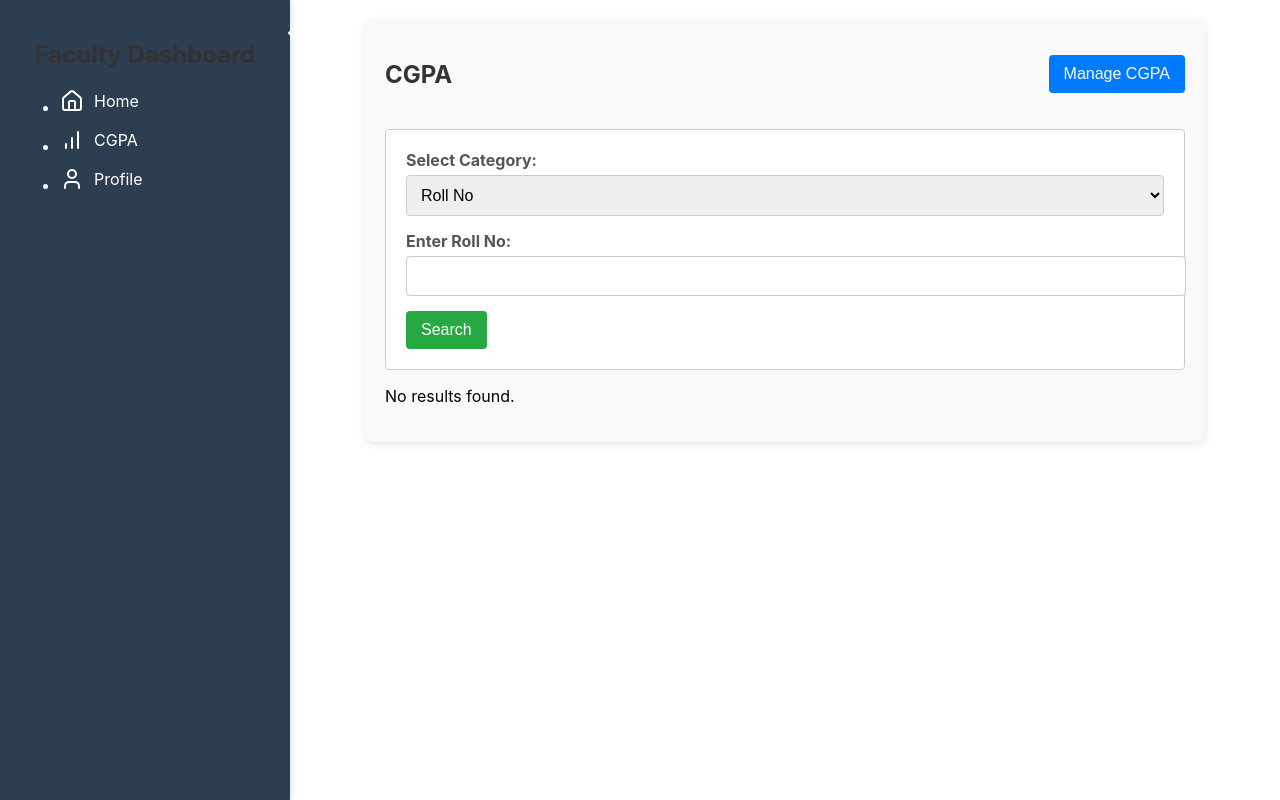
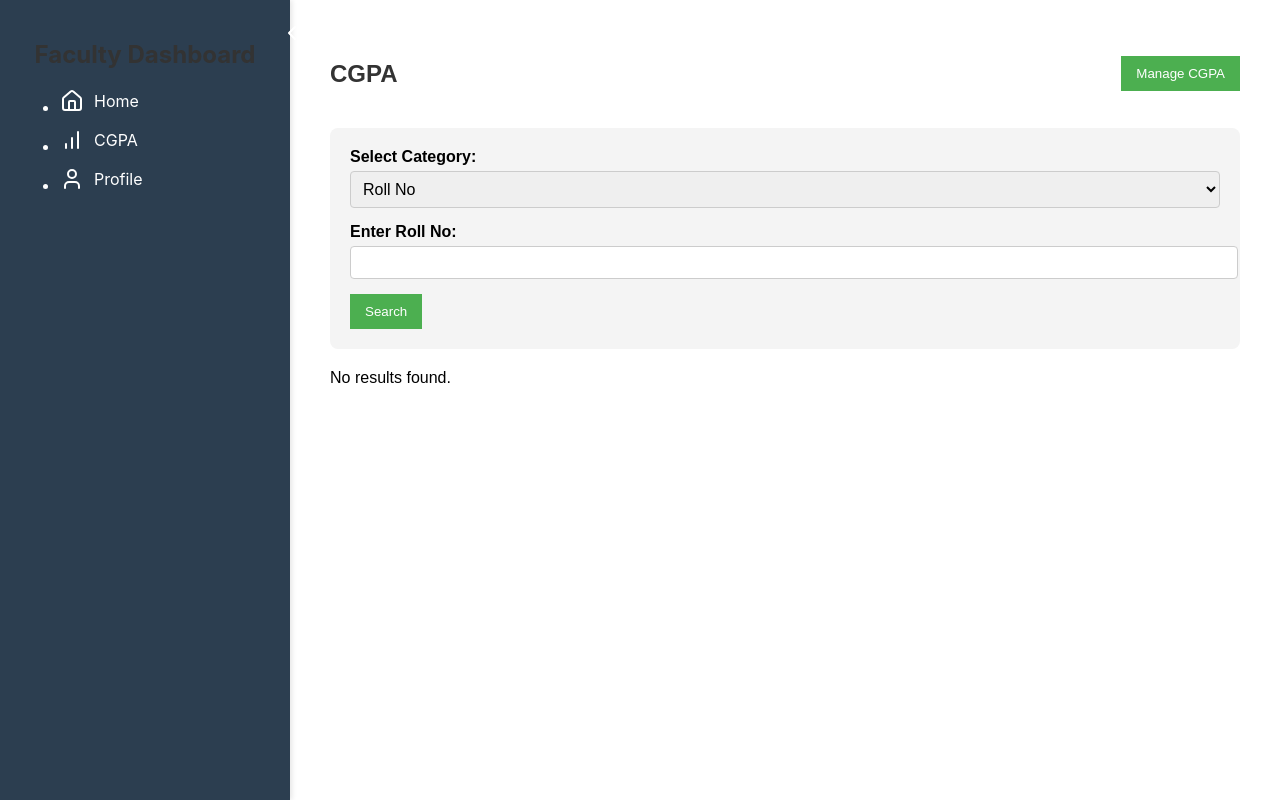
Before and after one commit to srk-sivaramakrishnan/CGPA, a React (Create React App) app in the folder faculty/: page /dashboard/cgpa in a window 1280 px wide. Built offline with nearby package versions, Linux system fonts and the light colour scheme.

Commit message:
first commit

```diff
--- a/faculty/src/components/Faculty/CGPA.js
+++ b/faculty/src/components/Faculty/CGPA.js
@@ -1,3 +1,5 @@
+// CGPA.js
+
 import React, { useState } from 'react';
 import { useNavigate } from 'react-router-dom';
 import axios from 'axios';
@@ -12,10 +14,11 @@ function CGPA() {
     const [searchValue, setSearchValue] = useState('');
     const [results, setResults] = useState([]); // State for storing fetched results
     const [error, setError] = useState(''); // State for handling errors
+    const [isModalOpen, setIsModalOpen] = useState(false); // Modal open state
+    const [modalData, setModalData] = useState({}); // Data for the modal
 
     // State variables for classwise search
     const [department, setDepartment] = useState('');
-    const [facultyClass, setFacultyClass] = useState('');
     const [section, setSection] = useState('');
     const [batch, setBatch] = useState('');
 
@@ -31,20 +34,14 @@ function CGPA() {
 
             // Add additional filters for classwise search
             if (searchCategory === 'classwise') {
-                params = {
-                    ...params,
-                    department,
-                    facultyClass,
-                    section,
-                    batch
-                };
+                params = { ...params, department, section, batch };
             }
 
             const response = await axios.get(`${baseURL}/faculty/cgpa-calculation`, {
                 params: params,
                 headers: {
-                    Authorization: `Bearer ${token}`
-                }
+                    Authorization: `Bearer ${token}`,
+                },
             });
             setResults(response.data);
             setError('');
@@ -52,6 +49,16 @@ function CGPA() {
             console.error('Error fetching CGPA results:', error);
             setError('Failed to fetch CGPA results.');
         }
+    };
+
+
+    const handleRowClick = (data) => {
+        setModalData(data);
+        setIsModalOpen(true);
+    };
+
+    const closeModal = () => {
+        setIsModalOpen(false);
     };
 
     return (
@@ -96,7 +103,12 @@ function CGPA() {
                     <>
                         <div className="form-group">
                             <label htmlFor="department">Department:</label>
-                            <select id="department" value={department} onChange={(e) => setDepartment(e.target.value)} required>
+                            <select
+                                id="department"
+                                value={department}
+                                onChange={(e) => setDepartment(e.target.value)}
+                                required
+                            >
                                 <option value="">Select Department</option>
                                 <option value="CSE">CSE</option>
                                 <option value="ECE">ECE</option>
@@ -107,19 +119,13 @@ function CGPA() {
                         </div>
 
                         <div className="form-group">
-                            <label htmlFor="facultyClass">Class:</label>
-                            <select id="facultyClass" value={facultyClass} onChange={(e) => setFacultyClass(e.target.value)} required>
-                                <option value="">Select Class</option>
-                                <option value="1st Year">1st Year</option>
-                                <option value="2nd Year">2nd Year</option>
-                                <option value="3rd Year">3rd Year</option>
-                                <option value="4th Year">4th Year</option>
-                            </select>
-                        </div>
-
-                        <div className="form-group">
                             <label htmlFor="section">Section:</label>
-                            <select id="section" value={section} onChange={(e) => setSection(e.target.value)} required>
+                            <select
+                                id="section"
+                                value={section}
+                                onChange={(e) => setSection(e.target.value)}
+                                required
+                            >
                                 <option value="">Select Section</option>
                                 <option value="A">A</option>
                                 <option value="B">B</option>
@@ -128,7 +134,12 @@ function CGPA() {
 
                         <div className="form-group">
                             <label htmlFor="batch">Batch:</label>
-                            <select id="batch" value={batch} onChange={(e) => setBatch(e.target.value)} required>
+                            <select
+                                id="batch"
+                                value={batch}
+                                onChange={(e) => setBatch(e.target.value)}
+                                required
+                            >
                                 <option value="">Select Batch</option>
                                 <option value="2021-2025">2021-2025</option>
                                 <option value="2022-2026">2022-2026</option>
@@ -159,7 +170,11 @@ function CGPA() {
                         </thead>
                         <tbody>
                             {results.map((result, index) => (
-                                <tr key={index}>
+                                <tr
+                                    key={index}
+                                    onClick={() => handleRowClick(result)}
+                                    className="clickable-row"
+                                >
                                     <td>{result['Roll No']}</td>
                                     <td>{result['Register Number']}</td>
                                     <td>{result['Student Name']}</td>
@@ -172,6 +187,24 @@ function CGPA() {
                     <p>No results found.</p>
                 )}
             </div>
+
+            {/* Modal for displaying fetched data */}
+            {isModalOpen && (
+    <div className="cgpa-modal-overlay">
+        <div className="cgpa-modal-content">
+            <button className="cgpa-close-modal" onClick={closeModal}>
+                &times;
+            </button>
+            <h3>Student Details</h3>
+            <p><strong>Roll No:</strong> {modalData['Roll No']}</p>
+            <p><strong>Register No:</strong> {modalData['Register Number']}</p>
+            <p><strong>Student Name:</strong> {modalData['Student Name']}</p>
+            <p><strong>CGPA:</strong> {modalData.CGPA}</p>
+        </div>
+    </div>
+)}
+
+
         </div>
     );
 }
--- a/faculty/src/components/Faculty/ManageCGPA.js
+++ b/faculty/src/components/Faculty/ManageCGPA.js
@@ -210,6 +210,9 @@ function ManageCGPA() {
     semester,
     totalScore: result.totalScore,
     totalCredits: result.totalCredits,
+    department,  // Include department value
+    section,     // Include section value
+    batch,       // Include batch value
   }));
 
   const chunkedData = chunkArray(gpaData, 10); // Split data into chunks of 10
@@ -228,6 +231,7 @@ function ManageCGPA() {
     alert('Failed to store GPA results. Please try again.');
   }
 };
+
 
     return (
       <div className="calculating-cgpa-container">
--- a/faculty/src/styles/Faculty/CGPA.css
+++ b/faculty/src/styles/Faculty/CGPA.css
@@ -1,82 +1,120 @@
 .cgpa-container {
-    max-width: 800px; /* Limit width of the container */
-    margin: 0 auto; /* Center the container */
-    padding: 20px; /* Add padding */
-    background-color: #f9f9f9; /* Light background color */
-    border-radius: 8px; /* Rounded corners */
-    box-shadow: 0 2px 8px rgba(0, 0, 0, 0.1); /* Subtle shadow */
+    font-family: Arial, sans-serif;
+    padding: 20px;
 }
 
 .cgpa-header {
-    display: flex; /* Use flexbox for header layout */
-    justify-content: space-between; /* Space out header items */
-    align-items: center; /* Center items vertically */
-    margin-bottom: 20px; /* Spacing below header */
-}
-
-.cgpa-header h2 {
-    font-size: 24px; /* Font size for the header */
-    color: #333; /* Dark color for the text */
+    display: flex;
+    justify-content: space-between;
+    align-items: center;
+    margin-bottom: 20px;
 }
 
 .cgpa-control-button {
-    padding: 10px 15px; /* Padding for the button */
-    font-size: 16px; /* Font size */
-    color: #fff; /* White text color */
-    background-color: #007bff; /* Bootstrap primary color */
-    border: none; /* No border */
-    border-radius: 4px; /* Rounded corners */
-    cursor: pointer; /* Pointer on hover */
-    transition: background-color 0.3s; /* Transition effect */
-}
-
-.cgpa-control-button:hover {
-    background-color: #0056b3; /* Darker blue on hover */
+    padding: 10px 15px;
+    background-color: #4CAF50;
+    color: white;
+    border: none;
+    cursor: pointer;
 }
 
 .search-form {
-    margin-top: 20px; /* Spacing above the form */
-    border: 1px solid #ccc; /* Light border */
-    border-radius: 4px; /* Rounded corners */
-    padding: 20px; /* Padding inside the form */
-    background-color: #fff; /* White background for form */
+    margin-bottom: 20px;
+    background-color: #f4f4f4;
+    padding: 20px;
+    border-radius: 8px;
 }
 
 .form-group {
-    margin-bottom: 15px; /* Spacing between form groups */
+    margin-bottom: 15px;
 }
 
-label {
-    display: block; /* Labels on new line */
-    margin-bottom: 5px; /* Spacing below label */
-    font-weight: bold; /* Bold font */
-    color: #555; /* Dark grey color */
+.form-group label {
+    display: block;
+    font-weight: bold;
 }
 
-select, input[type="text"] {
-    width: 100%; /* Full width */
-    padding: 10px; /* Padding inside input */
-    border: 1px solid #ccc; /* Light border */
-    border-radius: 4px; /* Rounded corners */
-    font-size: 16px; /* Font size */
-}
-
-input[type="text"]:focus, select:focus {
-    border-color: #007bff; /* Highlight border on focus */
-    outline: none; /* Remove default outline */
+.form-group select,
+.form-group input {
+    width: 100%;
+    padding: 8px;
+    border-radius: 4px;
+    border: 1px solid #ccc;
 }
 
 .search-button {
-    padding: 10px 15px; /* Padding for search button */
-    font-size: 16px; /* Font size */
-    color: #fff; /* White text color */
-    background-color: #28a745; /* Bootstrap success color */
-    border: none; /* No border */
-    border-radius: 4px; /* Rounded corners */
-    cursor: pointer; /* Pointer on hover */
-    transition: background-color 0.3s; /* Transition effect */
+    padding: 10px 15px;
+    background-color: #4CAF50;
+    color: white;
+    border: none;
+    cursor: pointer;
 }
 
-.search-button:hover {
-    background-color: #218838; /* Darker green on hover */
+.results-table {
+    width: 100%;
+    border-collapse: collapse;
 }
+
+.results-table th,
+.results-table td {
+    padding: 12px;
+    text-align: center;
+    border: 1px solid #ddd;
+}
+
+.results-table th {
+    background-color: #f2f2f2;
+}
+
+.clickable-row {
+    cursor: pointer;
+}
+
+.error-message {
+    color: red;
+    font-weight: bold;
+    margin-top: 10px;
+}
+
+/* Modal Styles */
+.cgpa-modal-overlay {
+    position: fixed; /* Make sure it's always centered, even if the page scrolls */
+    top: 0;
+    left: 0;
+    width: 100%;
+    height: 100%;
+    background-color: rgba(0, 0, 0, 0.5); /* Semi-transparent background */
+    display: flex;
+    justify-content: center;
+    align-items: center;
+    z-index: 1000; /* Ensure it's above the page content */
+}
+
+.cgpa-modal-content {
+    background-color: white;
+    padding: 20px;
+    border-radius: 8px;
+    width: 400px;
+    max-width: 90%; /* To handle smaller screen sizes */
+    box-shadow: 0 4px 8px rgba(0, 0, 0, 0.1);
+    animation: modal-fade-in 0.3s ease-out;
+}
+
+/* Close button styles */
+.cgpa-close-modal {
+    position: absolute;
+    top: 10px;
+    right: 10px;
+    font-size: 20px;
+    cursor: pointer;
+}
+
+/* Animation for modal fade-in */
+@keyframes modal-fade-in {
+    from {
+        opacity: 0;
+    }
+    to {
+        opacity: 1;
+    }
+}
```
Also changed, not shown: faculty/src/styles/Faculty/ManageCGPA.css (+12 -25 lines), 2 other files (tests, documents, lock files or other folders). Lines whose indentation alone changed are shown as unchanged.
